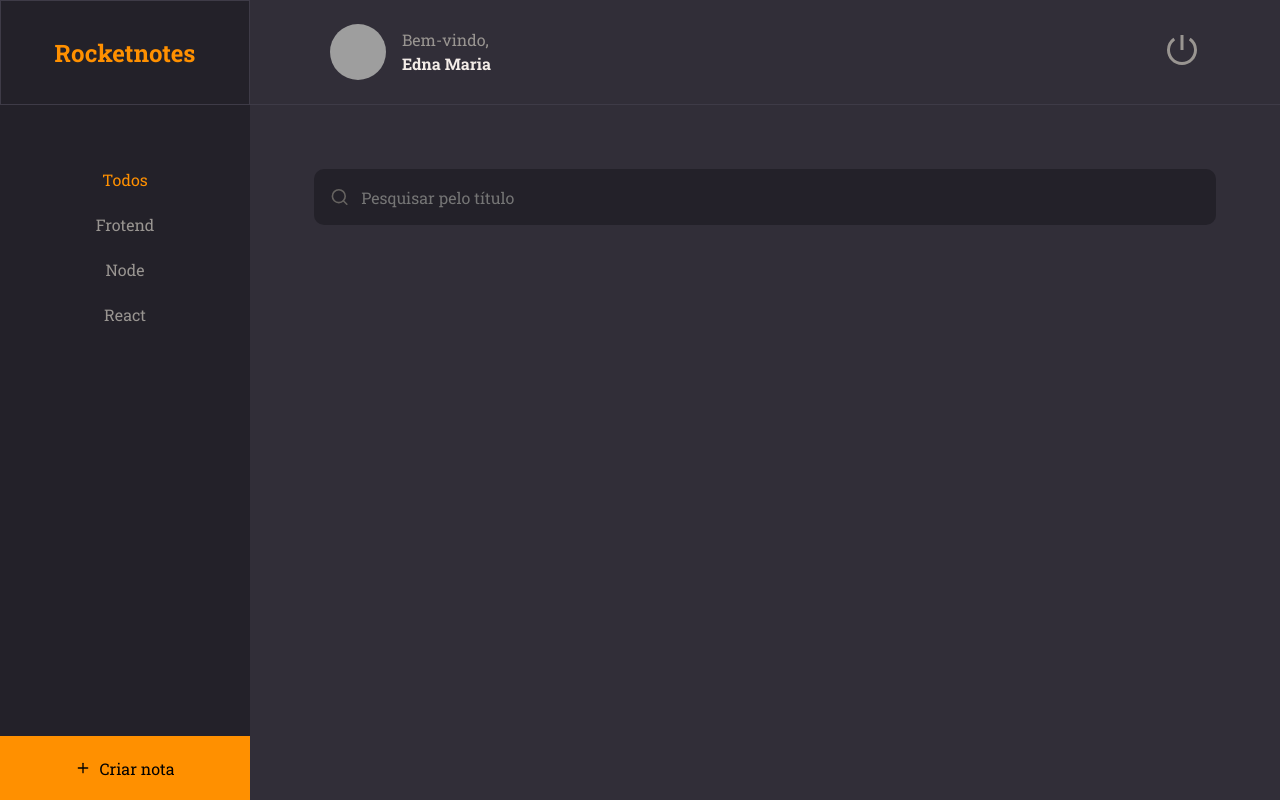
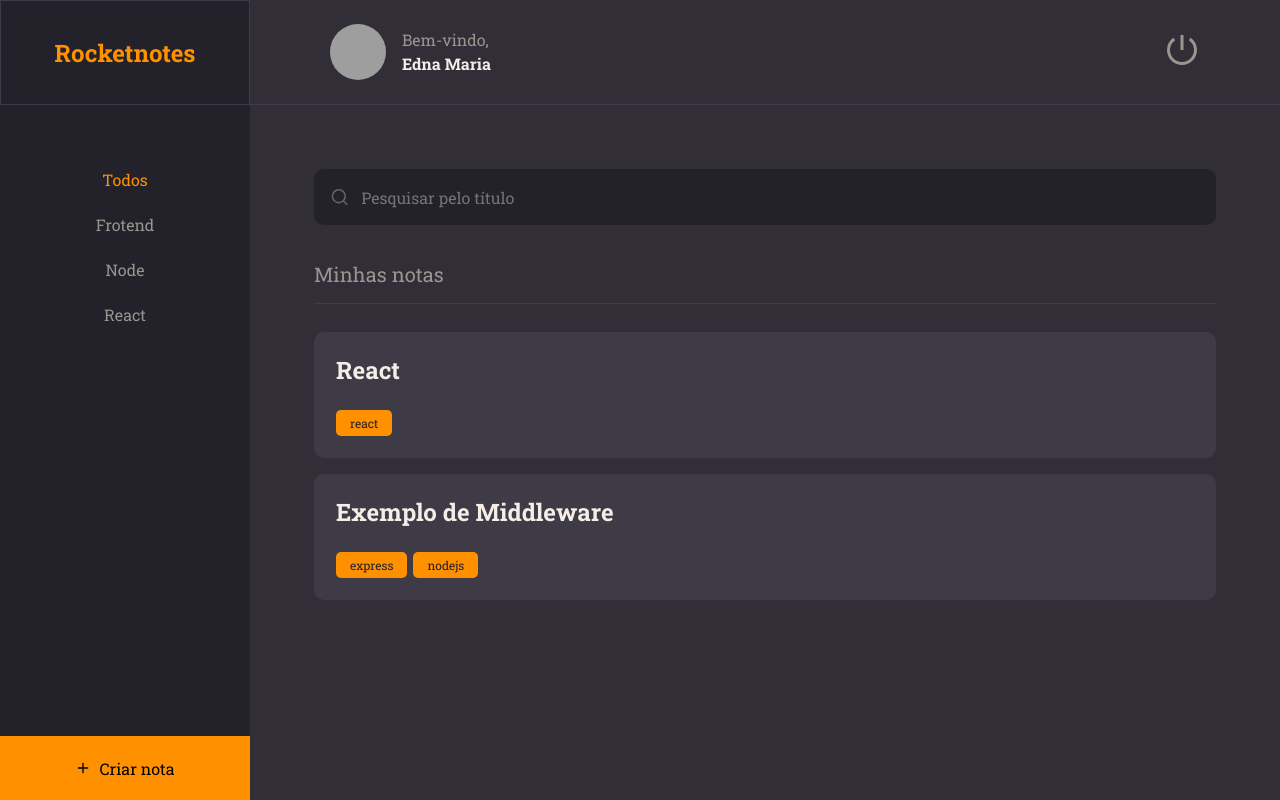
Before and after one commit to Edna06/project-react, a React (Vite) app in the folder rocketnotes/: page / in a window 1280 px wide. Built offline with nearby package versions, Linux system fonts and the light colour scheme; grey boxes are pictures that could not be loaded.

Commit message:
addition component Note

```diff
--- a/rocketnotes/src/components/Input/index.jsx
+++ b/rocketnotes/src/components/Input/index.jsx
@@ -1,13 +1,12 @@
 import { Container } from "./styles";
 
-//eu nõa vou poder utilizar o Icon com a inicial minúscula(de acordo com os parâmetros, deve ser escrito com a inicial maiúscula). Por isso, faço a conversão para receber a propriedade
+
 export function Input({icon: Icon, ...rest}){
 return(
 
   <Container>
     {Icon && <Icon size={20} />}
-    {/* só irá mostrar o ícone se ele de fato existir(vou utilizar essa propriedade porque não são todas as telas que utilizam ícone no input) */}
       <input {...rest}/>
   </Container>
-)
+  )
 }
--- /dev/null
+++ b/rocketnotes/src/components/Note/index.jsx
@@ -0,0 +1,22 @@
+import {Container} from './styles'
+import {Tag} from '../Tags/index'
+
+export function Note({ data, ...rest}){
+return(
+  <Container {...rest}>
+    <h1>{data.title}</h1>
+
+
+    {
+    data.tags &&
+      <footer>
+        {
+          data.tags.map( tag =>
+            <Tag key={tag.id} title={tag.name}/>
+           )
+        }
+      </footer>
+    }
+  </Container>
+  )
+}
--- /dev/null
+++ b/rocketnotes/src/components/Note/styles.js
@@ -0,0 +1,26 @@
+import styled from 'styled-components'
+
+export const Container = styled.button`
+  width: 100%;
+  background-color: ${({ theme }) => theme.COLORS.BACKGROUND_700};
+
+  border: none;
+  border-radius: 10px;
+
+  padding: 22px;
+  margin-bottom: 16px;
+
+  > h1 {
+    flex: 1;
+    text-align: left;
+    font-weight: 700;
+    font-size: 24px;
+    color: ${({ theme }) => theme.COLORS.WHITE};
+  }
+
+  > footer {
+    width: 100%;
+    display: flex;
+    margin-top: 24px;
+  }
+`
--- a/rocketnotes/src/components/Tags/index.jsx
+++ b/rocketnotes/src/components/Tags/index.jsx
@@ -1,7 +1,8 @@
 import { Container } from "./style";
 
-export function Tag({ title }){
-return (<Container>
+export function Tag({ title, ...rest}){
+return (
+<Container {...rest}>
   {title}
 </Container>)
 }
--- a/rocketnotes/src/pages/Home/index.jsx
+++ b/rocketnotes/src/pages/Home/index.jsx
@@ -3,8 +3,10 @@
 import { Container, Brand, Menu, Search, Content, NewNote } from './styles'
 
 import {Header} from '../../components/Header/index'
+import { Input } from "../../components/Input/index"
+import { Section} from "../../components/Section/index"
+import { Note } from "../../components/Note/index"
 import { ButtonText } from '../../components/ButtonText/index'
-import { Input } from "../../components/Input/index"
 
 export function Home(){
   return(
@@ -39,6 +41,24 @@
 
       <Content>
 
+        <Section title="Minhas notas">
+          <Note data={{
+            title:'React',
+            tags: [
+              {id: '1', name: 'react'}
+            ]
+            }}/>
+
+          <Note data={{
+            title:'Exemplo de Middleware',
+            tags: [
+              {id: '1', name: 'express'},
+              {id: '2', name: 'nodejs'}
+            ]
+            }}/>
+        </Section>
+
+
       </Content>
 
       <NewNote>
--- a/rocketnotes/src/pages/Home/styles.js
+++ b/rocketnotes/src/pages/Home/styles.js
@@ -53,6 +53,9 @@
 
 export const Content = styled.div`
   grid-area: content;
+  padding:  0 64px;
+  overflow-y: auto;//aparece o scroll se for necessário
+
 `
 
 export const NewNote = styled.button`
```
